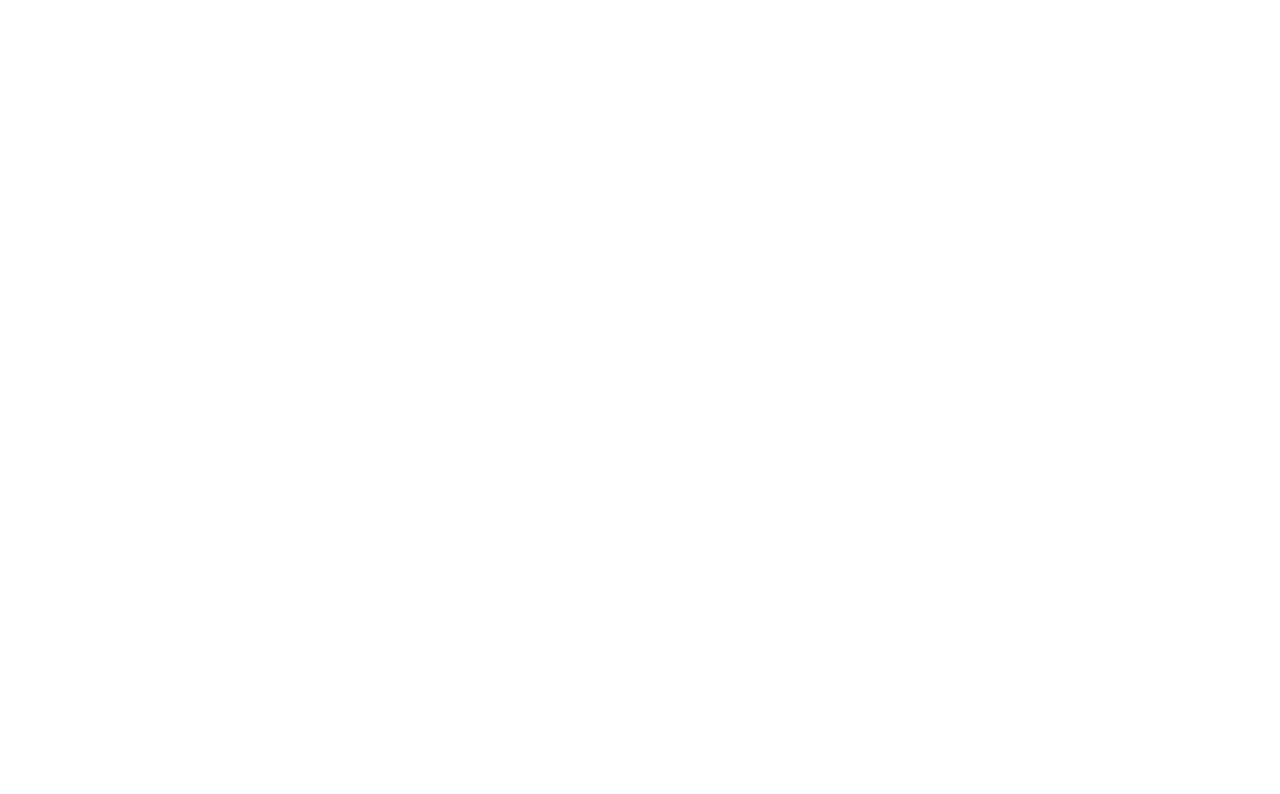
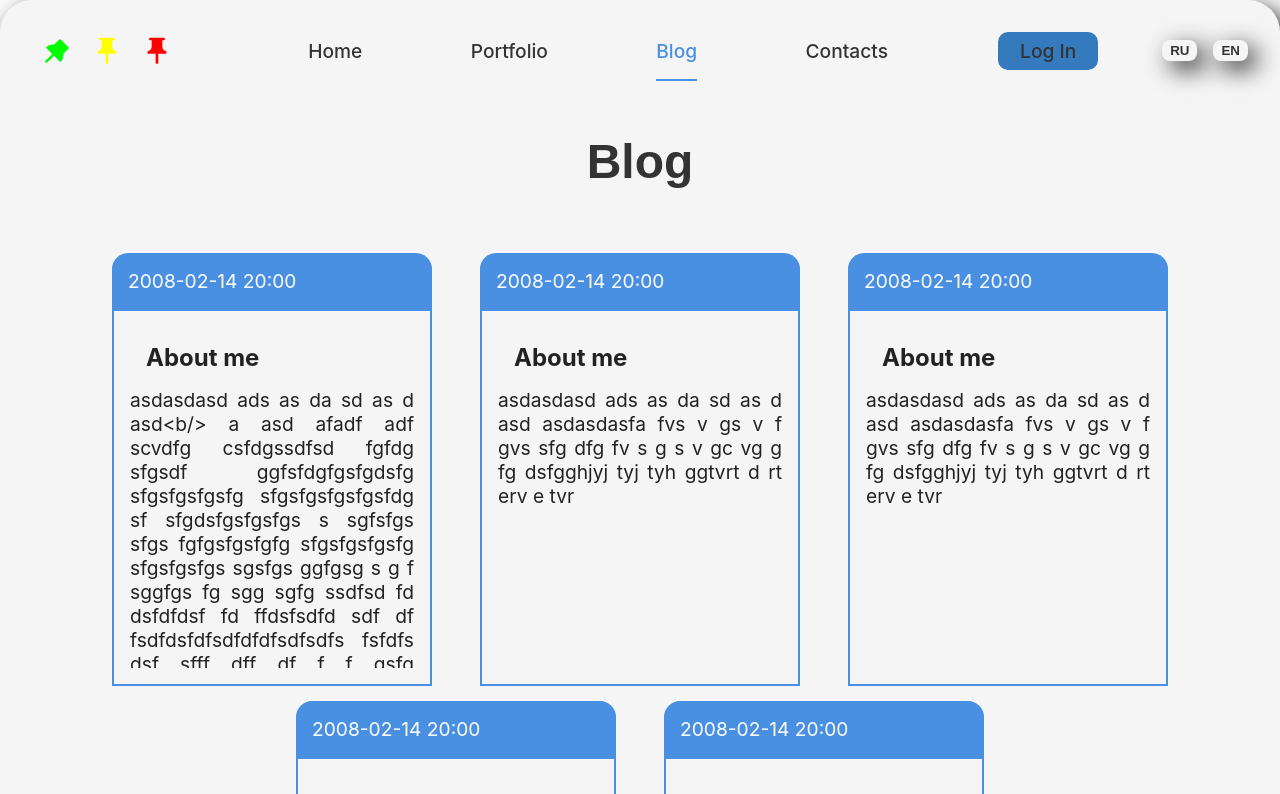
Before and after one commit to samolazoff/portfolio-samolazoff, a React (Vite) app in the folder frontend/: page /blog in a window 1280 px wide. Before the commit this address had no page. Shown: the top 794 px of the page. Built offline with nearby package versions, Linux system fonts and the light colour scheme.

Commit message:
Create page Blog

```diff
--- a/frontend/src/App.jsx
+++ b/frontend/src/App.jsx
@@ -6,6 +6,7 @@ import {useState, useEffect} from 'react';
 import Layout from './layout/Layout';
 import Home from './pages/Home/Home';
 import ContactsPage from './pages/ContactsPage/ContactsPage';
+import Blog from './pages/Blog/Blog';
 
 const App = () => {
 
@@ -33,6 +34,7 @@ const App = () => {
                 <Route path='/' element={<Layout widthWindow={widthWindow}/>}>
                     <Route index element={<Home/>}></Route>
                     <Route path='/contacts' element={<ContactsPage/>}></Route>
+                    <Route path='/blog' element={<Blog/>}></Route>
                 </Route>
             </Routes>
         </BrowserRouter>
--- /dev/null
+++ b/frontend/src/components/BlogItem/BlogItem.jsx
@@ -0,0 +1,24 @@
+import './BlogItem.scss';
+
+import { Link } from 'react-router-dom';
+
+const BlogItem = (props) => {
+
+    const {id, date, title, txt} = props.post;
+
+    return (
+        <Link to={`/blog/${id}`} className='post-wrap'>
+            <header className="post-header">
+                <span>{date}</span>
+            </header>
+            <div className="post-content">
+                <h4 className="post-title">
+                    {title}
+                </h4>
+                <p className="post-txt">{txt}</p>
+            </div>
+        </Link>
+    );
+};
+
+export default BlogItem;
--- /dev/null
+++ b/frontend/src/components/BlogItem/BlogItem.scss
@@ -0,0 +1,45 @@
+.post-wrap{
+    display: flex;
+    flex-direction: column;
+    justify-content: flex-start;
+    align-items: center;
+    width: 320px;
+    height: 400px;
+    // border: solid 2px #4A90E2;
+    // border-radius: 1rem 1rem 0 0;
+    font-size: 1.2rem;
+    cursor: pointer;
+    &:hover{
+        opacity: .6;
+        border-width: 3px;
+        border-color: #357ABD;
+    }
+}
+.post-header{
+    border-radius: 1rem 1rem 0 0;
+    padding: 1rem;
+    width: 100%;
+    text-align: left;
+    color: #ffffff;
+    background-color: #4A90E2;
+}
+.post-content{
+    padding: 1rem;
+    display: flex;
+    flex-direction: column;
+    justify-content: flex-start;
+    align-items: flex-start;
+    border: solid 2px #4A90E2;
+}
+.post-title{
+    padding: 1rem;
+    color: #222222;
+    font-size: 1.5rem;
+}
+.post-txt{
+    height: 280px;
+    text-align: justify;
+    color: #222222;
+    overflow: hidden;
+
+}
--- a/frontend/src/layout/Header/Header.jsx
+++ b/frontend/src/layout/Header/Header.jsx
@@ -1,6 +1,6 @@
 import './Header.scss';
 
-import { useState, useEffect } from 'react';
+import { useState } from 'react';
 import Hamburger from 'hamburger-react';
 
 import Logo from '../../components/Logo/Logo';
--- /dev/null
+++ b/frontend/src/pages/Blog/Blog.jsx
@@ -0,0 +1,56 @@
+import './Blog.scss';
+
+import BlogItem from '../../components/BlogItem/BlogItem';
+
+const dataPosts = [
+    {
+        id: '23erewrwer',
+        date: '2008-02-14 20:00',
+        title: 'About me',
+        txt: 'asdasdasd ads  as da sd as d asd<b/>   a asd afadf adf  scvdfg csfdgssdfsd fgfdg sfgsdf ggfsfdgfgsfgdsfg sfgsfgsfgsfg sfgsfgsfgsfgsfdg sf sfgdsfgsfgsfgs s sgfsfgs sfgs fgfgsfgsfgfg sfgsfgsfgsfg  sfgsfgsfgs sgsfgs ggfgsg s g f sggfgs fg sgg sgfg ssdfsd fd dsfdfdsf fd ffdsfsdfd sdf df fsdfdsfdfsdfdfdfsdfsdfs fsfdfs dsf sfff dff df f f gsfg sfgfdssdasdasfa fvs v gs v f gvs   sfg dfg fv  s g s v gc vg  g fg dsfgghjyj tyj tyh  ggtvrt   d  rt ervsdfsd fsdfcd fdsfsdfdsfdsf sfsdf dsfs fd f fdfsfsdf f df e tvr',
+    },
+    {
+        id: '23erewrwer',
+        date: '2008-02-14 20:00',
+        title: 'About me',
+        txt: 'asdasdasd ads  as da sd as d asd   asdasdasfa fvs v gs v f gvs   sfg dfg fv  s g s v gc vg  g fg dsfgghjyj tyj tyh  ggtvrt   d  rt erv e tvr',
+    },
+    {
+        id: '23erewrwer',
+        date: '2008-02-14 20:00',
+        title: 'About me',
+        txt: 'asdasdasd ads  as da sd as d asd   asdasdasfa fvs v gs v f gvs   sfg dfg fv  s g s v gc vg  g fg dsfgghjyj tyj tyh  ggtvrt   d  rt erv e tvr',
+    },
+    {
+        id: '23erewrwer',
+        date: '2008-02-14 20:00',
+        title: 'About me',
+        txt: 'asdasdasd ads  as da sd as d asd   asdasdasfa fvs v gs v f gvs   sfg dfg fv  s g s v gc vg  g fg dsfgghjyj tyj tyh  ggtvrt   d  rt erv e tvr',
+    },
+    {
+        id: '23erewrwer',
+        date: '2008-02-14 20:00',
+        title: 'About me',
+        txt: 'asdasdasd ads  as da sd as d asd   asdasdasfa fvs v gs v f gvs   sfg dfg fv  s g s v gc vg  g fg dsfgghjyj tyj tyh  ggtvrt   d  rt erv e tvr',
+    }
+];
+
+const Blog = () => {
+    return (
+        <section className='app-blog'>
+            <h2 className="title-box">Blog</h2>
+            <ul className="app-blog-items">
+                {
+                    dataPosts.map((post, index) => (
+                        <li key={index}>
+                            <BlogItem post={post}></BlogItem>
+                        </li>
+                    ))
+                }
+            </ul>
+
+        </section>
+    );
+};
+
+export default Blog;
--- /dev/null
+++ b/frontend/src/pages/Blog/Blog.scss
@@ -0,0 +1,18 @@
+.app-blog{
+    display: flex;
+    flex-direction: column;
+    justify-content: flex-start;
+    align-items:  flex-start;
+    .title-box{
+        align-self: center;
+    }
+}
+.app-blog-items{
+    display: flex;
+    flex-direction: row;
+    justify-content: center;
+    align-items:center;
+    flex-wrap: wrap;
+    gap: 3rem;
+    margin-top: 4rem;
+}
```
